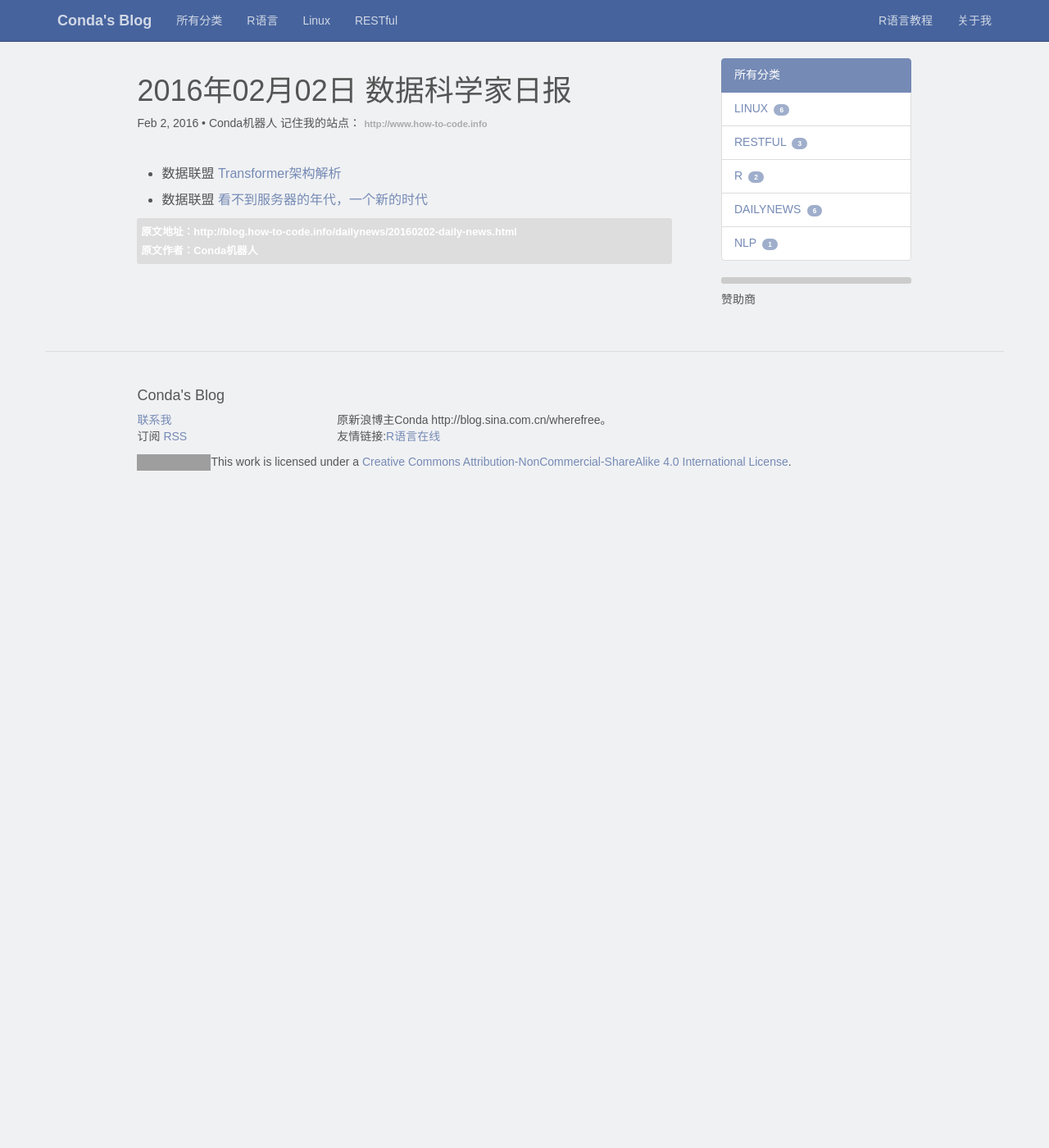
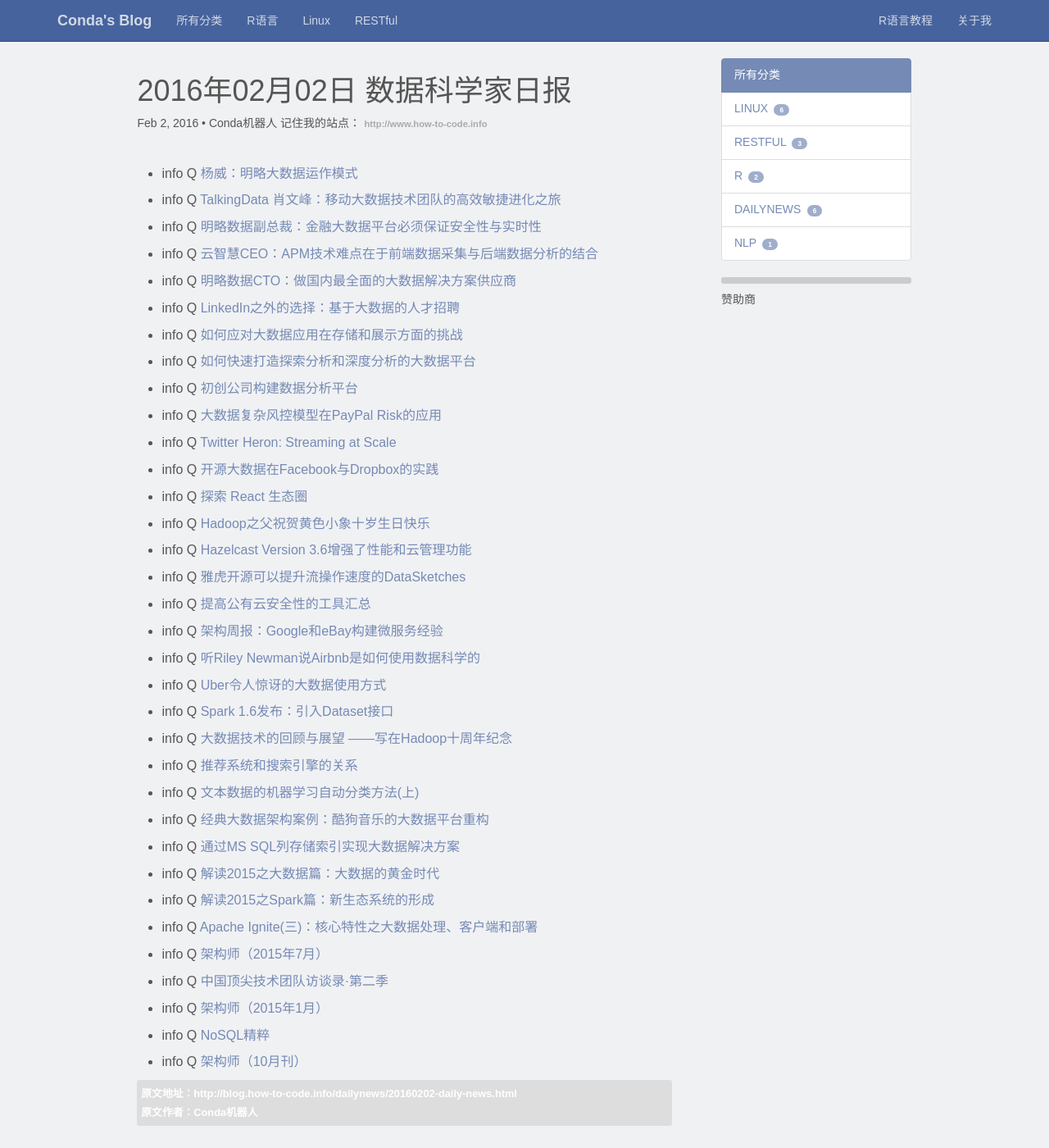
Before and after one commit to fun360/fun360, a Jekyll site: the page built from _posts/dailynews/2016-02-02-20160202-daily-news.markdown, in a window 1280 px wide and 1400 px high. Shown: the whole window at 82% size. Built offline with Jekyll 4.4.1, drawn with Linux system fonts in a browser that asks for light colours; comment, search, counter and statistics services are not loaded; grey boxes are pictures that could not be loaded.

Commit message:
dailynews

```diff
--- a/_posts/dailynews/2016-02-02-20160202-daily-news.markdown
+++ b/_posts/dailynews/2016-02-02-20160202-daily-news.markdown
@@ -1,10 +1,74 @@
 ---
 layout: post
 title:  "2016年02月02日 数据科学家日报"
-date: 2016-02-02 10:11:17
+date: 2016-02-02 11:54:10
 author: Conda机器人
 categories: dailynews
 ---
- * 数据联盟 [Transformer架构解析](http://dataunion.org/21657.html)
+ * info Q [杨威：明略大数据运作模式](http://www.infoq.com/cn/interviews/interview-with-yangwei-talk-mininglamp-big-data-operation-pattern)
 
- * 数据联盟 [看不到服务器的年代，一个新的时代](http://dataunion.org/21775.html)
+ * info Q [TalkingData 肖文峰：移动大数据技术团队的高效敏捷进化之旅](http://www.infoq.com/cn/interviews/interview-with-xiaowenfeng-talk-mobile-big-data-technology-team)
+
+ * info Q [明略数据副总裁：金融大数据平台必须保证安全性与实时性](http://www.infoq.com/cn/interviews/interview-with-zhouweitian-talk-financial-big-data-platform)
+
+ * info Q [云智慧CEO：APM技术难点在于前端数据采集与后端数据分析的结合](http://www.infoq.com/cn/interviews/interview-cloudwise-ceo)
+
+ * info Q [明略数据CTO：做国内最全面的大数据解决方案供应商](http://www.infoq.com/cn/interviews/interview-with-semidata-cto)
+
+ * info Q [LinkedIn之外的选择：基于大数据的人才招聘](http://www.infoq.com/cn/interviews/linkedin-outside-options-recruitment-based-on-large-data)
+
+ * info Q [如何应对大数据应用在存储和展示方面的挑战](http://www.infoq.com/cn/interviews/challenges-large-data-applications-in-storage-and-display-challenges)
+
+ * info Q [如何快速打造探索分析和深度分析的大数据平台](http://www.infoq.com/cn/presentations/build-big-data-platform-of-explore-and-depth-analysis)
+
+ * info Q [初创公司构建数据分析平台](http://www.infoq.com/cn/presentations/start-up-companies-build-data-analysis-platform)
+
+ * info Q [大数据复杂风控模型在PayPal Risk的应用](http://www.infoq.com/cn/presentations/practise-of-big-data-complex-wind-control-model-in-paypal-risk)
+
+ * info Q [Twitter Heron: Streaming at Scale](http://www.infoq.com/cn/presentations/twitter-heron-streaming-at-scale)
+
+ * info Q [开源大数据在Facebook与Dropbox的实践](http://www.infoq.com/cn/presentations/practise-of-open-source-big-data-in-facebook-dropbox)
+
+ * info Q [探索 React 生态圈](http://www.infoq.com/cn/presentations/explore-react-ecosystem)
+
+ * info Q [Hadoop之父祝贺黄色小象十岁生日快乐](http://www.infoq.com/cn/news/2016/01/hadoop-ten-years-Doug)
+
+ * info Q [Hazelcast Version 3.6增强了性能和云管理功能](http://www.infoq.com/cn/news/2016/01/Hazelcast-3.6-Performance-Cloud)
+
+ * info Q [雅虎开源可以提升流操作速度的DataSketches](http://www.infoq.com/cn/news/2016/01/Yahoo-open-sources-data-sketches)
+
+ * info Q [提高公有云安全性的工具汇总](http://www.infoq.com/cn/news/2016/01/improve-safety-tools-public-clou)
+
+ * info Q [架构周报：Google和eBay构建微服务经验](http://www.infoq.com/cn/news/2016/01/arch-weekly-google)
+
+ * info Q [听Riley Newman说Airbnb是如何使用数据科学的](http://www.infoq.com/cn/news/2016/01/airbnb-data-science)
+
+ * info Q [Uber令人惊讶的大数据使用方式](http://www.infoq.com/cn/news/2016/01/Uber-big-data-used)
+
+ * info Q [Spark 1.6发布：引入Dataset接口](http://www.infoq.com/cn/news/2016/01/spark-16-release)
+
+ * info Q [大数据技术的回顾与展望  ——写在Hadoop十周年纪念](http://www.infoq.com/cn/articles/review-and-prospec-of-big-data-technology)
+
+ * info Q [推荐系统和搜索引擎的关系](http://www.infoq.com/cn/articles/recommendation-and-searchengine)
+
+ * info Q [文本数据的机器学习自动分类方法(上)](http://www.infoq.com/cn/articles/machine-learning-automatic-classification-of-text-data)
+
+ * info Q [经典大数据架构案例：酷狗音乐的大数据平台重构](http://www.infoq.com/cn/articles/kugou-big-data-platform-restructure)
+
+ * info Q [通过MS SQL列存储索引实现大数据解决方案](http://www.infoq.com/cn/articles/SQL-Server-ColumnStore)
+
+ * info Q [解读2015之大数据篇：大数据的黄金时代](http://www.infoq.com/cn/articles/2015-Review-Bigdata)
+
+ * info Q [解读2015之Spark篇：新生态系统的形成](http://www.infoq.com/cn/articles/2015-Review-Spark)
+
+ * info Q [Apache Ignite(三)：核心特性之大数据处理、客户端和部署](http://www.infoq.com/cn/articles/apache-ignite-part03)
+
+ * info Q [架构师（2015年7月）](http://www.infoq.com/cn/minibooks/architect-201507)
+
+ * info Q [中国顶尖技术团队访谈录·第二季](http://www.infoq.com/cn/minibooks/toptech02)
+
+ * info Q [架构师（2015年1月）](http://www.infoq.com/cn/minibooks/architect-201501)
+
+ * info Q [NoSQL精粹](http://www.infoq.com/cn/minibooks/nosql-distilled)
+
+ * info Q [架构师（10月刊）](http://www.infoq.com/cn/minibooks/architect-oct-10-2011)
```
